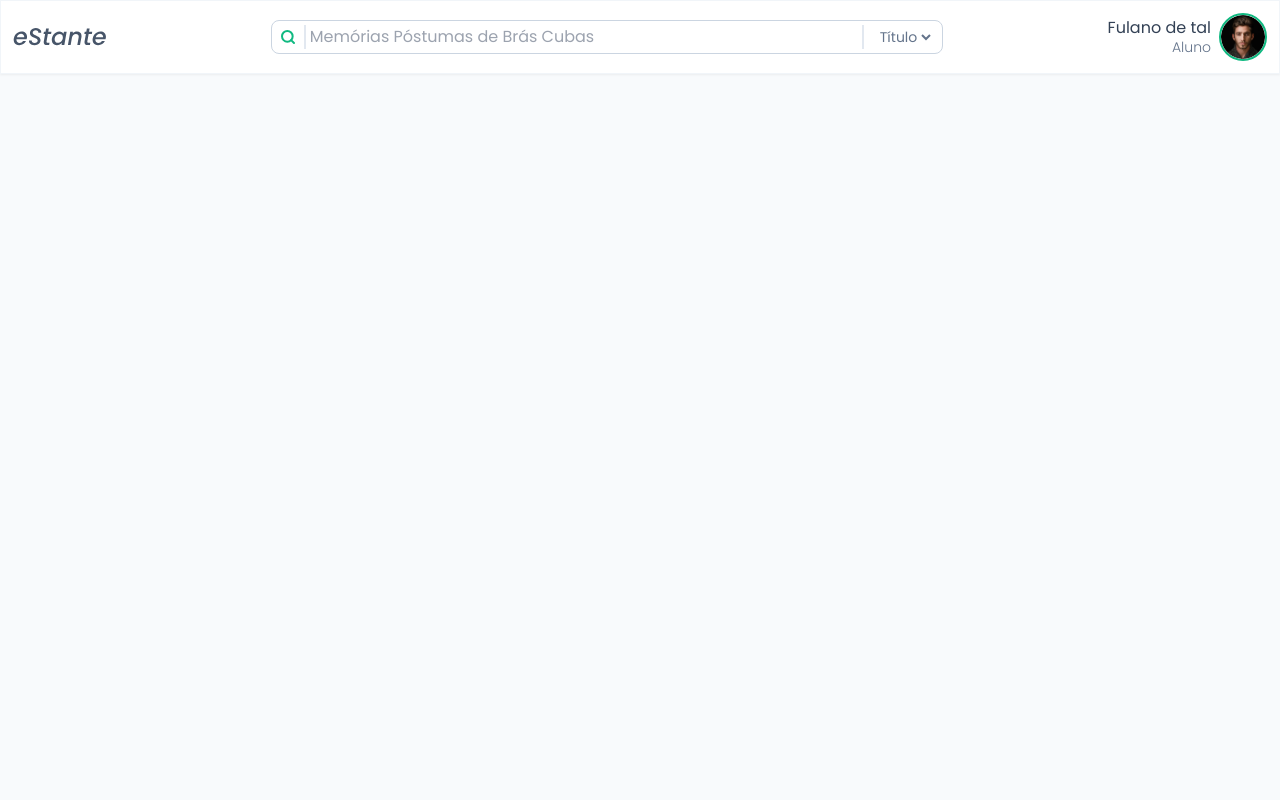
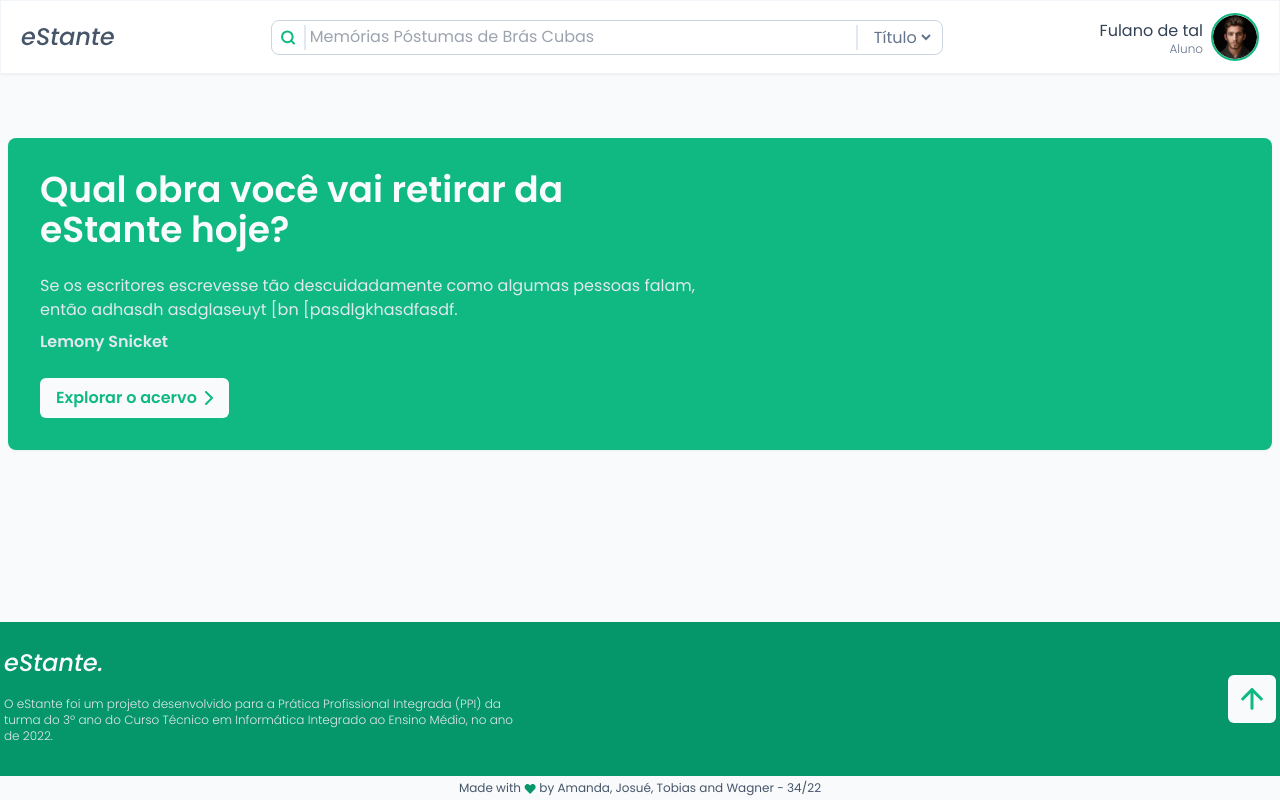
Before and after one commit to tobiasMarion/eStante-ppi, a PHP site: page / in a window 1280 px wide. Run offline with PHP 8.4, Linux system fonts and the light colour scheme; some libraries are stand-ins or nearby versions.

Commit message:
Fininhing Header & Footer Components 🏗️

```diff
--- a/index.html
+++ b/index.html
@@ -12,6 +12,7 @@
     <link
         href="https://fonts.googleapis.com/css2?family=Poppins:ital,wght@0,300;0,400;0,500;0,600;0,700;1,300;1,400;1,500;1,600;1,700&display=swap"
         rel="stylesheet">
+
     <script src="https://cdn.tailwindcss.com"></script>
     <link rel="stylesheet" href="style/main.css">
     <link rel="shortcut icon" href="./assets/icon.svg" type="image/x-icon">
@@ -19,23 +20,24 @@
 </head>
 
 <body>
-    <div class="bg-slate-50">
+    <div class="bg-slate-50 flex flex-col min-h">
         <header class="p-3 bg-white border border-b-1 border-slate-100 drop-shadow-sm">
-            <div class="flex w-full justify-between w-12/12 max-w-7xl mx-auto items-center gap-8  md:gap-16">
+            <div class="flex w-full justify-between max-w-7xl mx-auto items-center gap-8  md:gap-16 px-2">
                 <picture>
-                    <source srcset="./assets/eStante.svg" media="(min-width: 1024px)">
+                    <source srcset="./assets/eStante.svg" media="(min-width: 768px)">
 
-                    <img src="./assets/icon.svg" alt="eStante">
+                    <img src="./assets/icon.svg" alt="eStante" class="w-9 md:w-fit">
                 </picture>
 
-                <div class="flex flex-col gap-2 w-full max-w-2xl">
+                <div class="flex flex-col gap-2 flex-grow max-w-2xl">
                     <div
-                        class="flex gap-2 border rounded-lg border-1 border-slate-300 py-1 px-2 input-container-effect relative">
+                        class="flex gap-2 border rounded-lg border-1 border-slate-300 py-1 px-2 input-container-effect relative ">
                         <img src="./assets/icons/search.svg" alt="Usuário">
                         <input type="text" name="search" id="search"
-                            class="outline-0 bg-transparent text-base text-slate-500 w-full border-x-2 border-slate-200 mr-1 pr-1 px-1"
+                            class="outline-0 bg-transparent text-slate-500 w-full border-x-2 border-slate-200 mr-1 pr-1 px-1 text-sm md:text-base"
                             placeholder="Memórias Póstumas de Brás Cubas">
-                        <select name="select" class="text-sm    outline-0 bg-transparent text-base text-slate-500">
+                        <select name="select"
+                            class="text-sm outline-0 bg-transparent text-slate-500 text-sm md:text-base">
                             <option value="title" selected>Título</option>
                             <option value="author">Autor</option>
                             <option value="tags">Tags</option>
@@ -44,19 +46,50 @@
                 </div>
 
                 <div class="flex items-center gap-2">
-                    <div class="hidden md:flex flex-col justify-center items-end leading-none gap-1">
-                        <span class="text-slate-700">Fulano de tal</span>
-                        <span class="text-sm font-light text-slate-500 leading-none	">Aluno</span>
+                    <div class="hidden md:flex flex-col justify-center items-end w-fit">
+                        <span class="text-slate-700 text-sm md:text-base block leading-none">Fulano de tal</span>
+                        <span class="block text-xs font-light text-slate-500 leading-none">Aluno</span>
                     </div>
-                    <img src="./assets/profileFiller.png" alt="Fulano de Tal" class="w-12 h-12 rounded-full border border-2 border-emerald-500">
+                    <img src="./assets/profileFiller.png" alt="Fulano de Tal"
+                        class="w-12 h-auto rounded-full border border-2 border-emerald-500">
                 </div>
             </div>
         </header>
 
-        <main></main>
+        <main class="w-full max-w-7xl mx-auto flex-grow my-8 md:my-16 px-2">
+            <div class="flex flex-col p-8 rounded-lg bg-emerald-500 drop-shadow-sm">
+                <strong class="block font-semibold text-3xl	md:text-4xl max-w-2xl text-slate-50 mb-6">Qual obra você vai
+                    retirar da eStante hoje?</strong>
+                <p class="block text-sm md:text-base text text-slate-200 max-w-2xl mb-2">Se os escritores escrevesse tão
+                    descuidadamente como algumas pessoas falam, então adhasdh asdglaseuyt
+                    [bn [pasdlgkhasdfasdf.</p>
+                <span class="block text-slate-200 text-sm md:text-base font-semibold mb-6">Lemony Snicket</span>
+                <a href="#"
+                    class="flex gap-2 items-center py-2 px-4 text-sm md:text-base bg-slate-50 text-emerald-500 w-fit font-semibold rounded-md hover:gap-3">Explorar
+                    o acervo <img src="./assets/icons/arrow-right.svg" alt="Seta"></a>
+            </div>
 
-        <footer></footer>
+        </main>
+
+        <footer class="bg-emerald-600">
+            <div class="w-full max-w-7xl mx-auto py-8 px-1 flex items-center justify-between">
+                <div>
+                    <img src="./assets/eStante-white.svg" alt="eStante" class="mb-4 md:mb-6">
+                    <p class="text-xs text-slate-200 max-w-lg font-light">O eStante foi um projeto desenvolvido para a
+                        Prática Profissional Integrada (PPI) da turma do 3º
+                        ano do Curso Técnico em Informática Integrado ao Ensino Médio, no ano de 2022.</p>
+                </div>
+                <a href="#" class="hidden md:block p-2 bg-slate-50 rounded-md"><img src="./assets/icons/arrow-up.svg" alt="De volta ao topo"></a>
+            </div>
+            <div class="flex justify-center items-center bg-slate-50 py-1">
+                <p class="text-xs text-slate-600">Made with <img src="./assets/icons/heart.svg" alt="Love"
+                        class="inline w-3"> by Amanda, Josué, Tobias and Wagner - 34/22
+                </p>
+            </div>
+        </footer>
     </div>
+
+
     <script src="./scripts/inputEffect.js"></script>
 </body>
 
--- a/style/main.css
+++ b/style/main.css
@@ -5,7 +5,7 @@
     transition: ease-out 0.3s;
 }
 
-body {
+body, body > div {
     min-height: 100vh;
     background: #F8FAFC;
 }
@@ -23,7 +23,7 @@ label, input, select, option {
     bottom: -2px;
     left: 10px;
     width: 0;
-    transition: ease-out 0.3s;
+    transition: ease-out 0.15s;
 }
 
 .input-container-effect.active::after {
```
Also changed, not shown: assets/eStante-white.svg (added), assets/icons/arrow-right.svg (added), assets/icons/arrow-up.svg (added), assets/icons/heart.svg (added).
